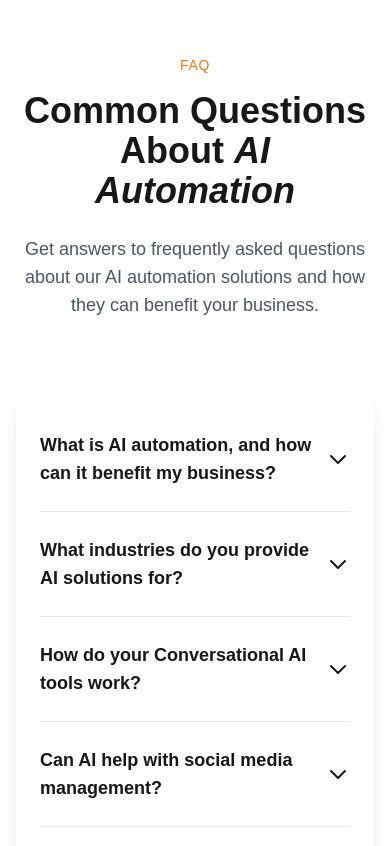
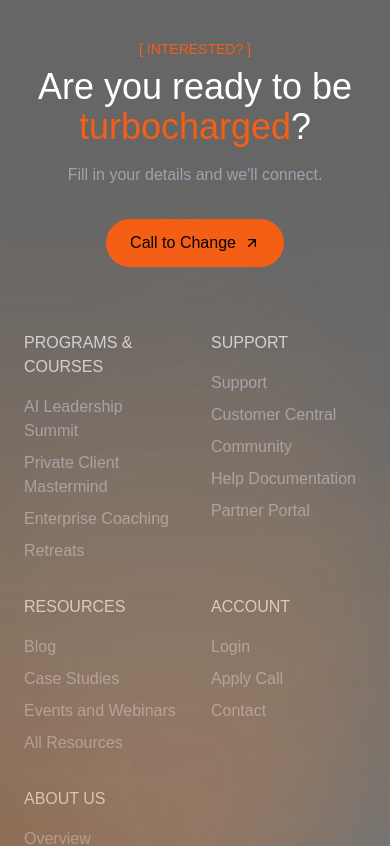
Before and after one commit to varuntree/baddam, a Next.js app: page / in a window 390 px wide. Shown: the part 7460-8306 px from the top of the page. Built offline with nearby package versions, Linux system fonts and the light colour scheme.

Commit message:
Restored to 'b8b524b261c27b912bf60103ee01702b3c7d078c'
Replit-Restored-To:b8b524b261c27b912bf60103ee01702b3c7d078c

```diff
--- a/app/components/Accordion.tsx
+++ /dev/null
@@ -1,88 +0,0 @@
-
-"use client";
-
-import React, { useState } from 'react';
-
-interface AccordionItemProps {
-  question: string;
-  answer: string;
-}
-
-const AccordionItem: React.FC<AccordionItemProps> = ({ question, answer }) => {
-  const [isOpen, setIsOpen] = useState(false);
-
-  return (
-    <div className="border-b border-gray-200 last:border-none">
-      <button
-        className="flex justify-between items-center w-full py-6 text-left"
-        onClick={() => setIsOpen(!isOpen)}
-      >
-        <span className="text-lg md:text-xl font-semibold">{question}</span>
-        <span className={`transform transition-transform duration-300 ${isOpen ? 'rotate-180' : ''}`}>
-          <svg width="24" height="24" viewBox="0 0 24 24" fill="none" xmlns="http://www.w3.org/2000/svg">
-            <path d="M19 9L12 16L5 9" stroke="currentColor" strokeWidth="2" strokeLinecap="round" strokeLinejoin="round"/>
-          </svg>
-        </span>
-      </button>
-      <div
-        className={`grid transition-all duration-300 ease-in-out ${
-          isOpen ? 'grid-rows-[1fr] opacity-100 pb-6' : 'grid-rows-[0fr] opacity-0'
-        }`}
-      >
-        <div className="overflow-hidden">
-          <p className="text-gray-600">{answer}</p>
-        </div>
-      </div>
-    </div>
-  );
-};
-
-export default function Accordion() {
-  const faqData = [
-    {
-      question: "What is AI automation, and how can it benefit my business?",
-      answer: "AI automation uses artificial intelligence to perform tasks that typically require human effort. This can include customer support, social media management, workflow optimization, and more. It helps save time, reduce costs, and improve accuracy while scaling operations."
-    },
-    {
-      question: "What industries do you provide AI solutions for?",
-      answer: "We offer tailored AI solutions for a variety of industries, including real estate, healthcare, retail, and more. Our approach ensures that each solution meets the unique challenges and goals of your business."
-    },
-    {
-      question: "How do your Conversational AI tools work?",
-      answer: "Our Conversational AI tools use advanced natural language processing to create chatbots and virtual assistants. These tools provide human-like interactions, improving customer service across websites, social media, and messaging platforms."
-    },
-    {
-      question: "Can AI help with social media management?",
-      answer: "Absolutely! Our Social Media Automation AI can schedule posts, engage with followers, and respond to messages, ensuring consistent and timely interactions with your audience while saving you hours of manual work."
-    },
-    {
-      question: "Is AI safe to use for business operations?",
-      answer: "Yes, our AI solutions are designed with security and reliability in mind. We use industry-leading practices to ensure your data remains secure while maximizing the efficiency of your workflows."
-    }
-  ];
-
-  return (
-    <div className="min-h-screen bg-white py-20">
-      <div className="max-w-4xl mx-auto px-4 sm:px-6 lg:px-8">
-        <div className="text-center mb-16">
-          <p className="text-orange-500 text-sm uppercase tracking-wider mb-4">FAQ</p>
-          <h2 className="text-4xl md:text-6xl font-bold mb-6">
-            Common Questions About <span className="italic">AI Automation</span>
-          </h2>
-          <p className="text-gray-600 text-lg max-w-2xl mx-auto">
-            Get answers to frequently asked questions about our AI automation solutions and how they can benefit your business.
-          </p>
-        </div>
-        <div className="bg-white rounded-2xl p-6 md:p-8 shadow-xl">
-          {faqData.map((item, index) => (
-            <AccordionItem
-              key={index}
-              question={item.question}
-              answer={item.answer}
-            />
-          ))}
-        </div>
-      </div>
-    </div>
-  );
-}
--- a/app/page.tsx
+++ b/app/page.tsx
@@ -7,7 +7,6 @@ import AboutUs from "./pages/AboutUs";
 import People from "./pages/People";
 import Services from "./services/page";
 import Footer from "./components/Footer";
-import Accordion from "./components/Accordion";
 
 export default function Home() {
   return (
@@ -18,7 +17,6 @@ export default function Home() {
       <Industries />
       <AboutUs />
       <People />
-      <Accordion />
       <Footer />
     </div>
   );
```
